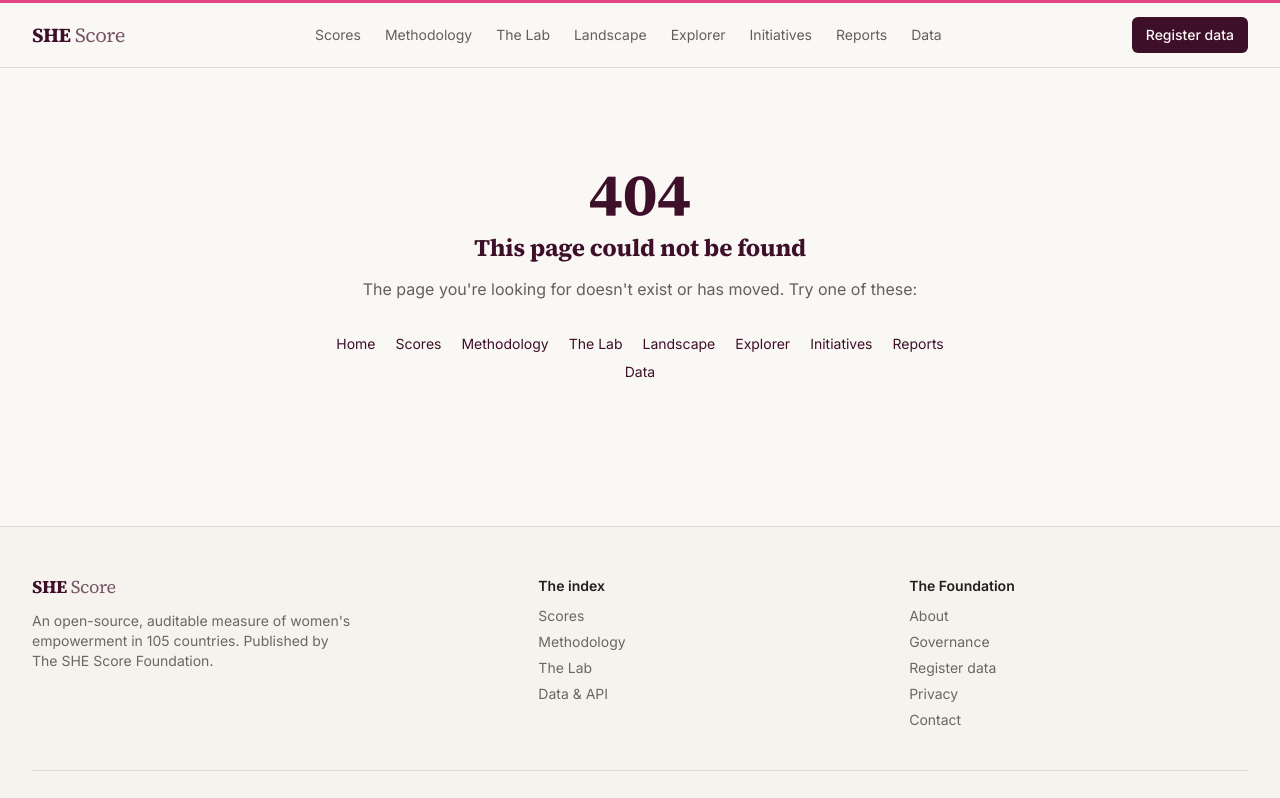
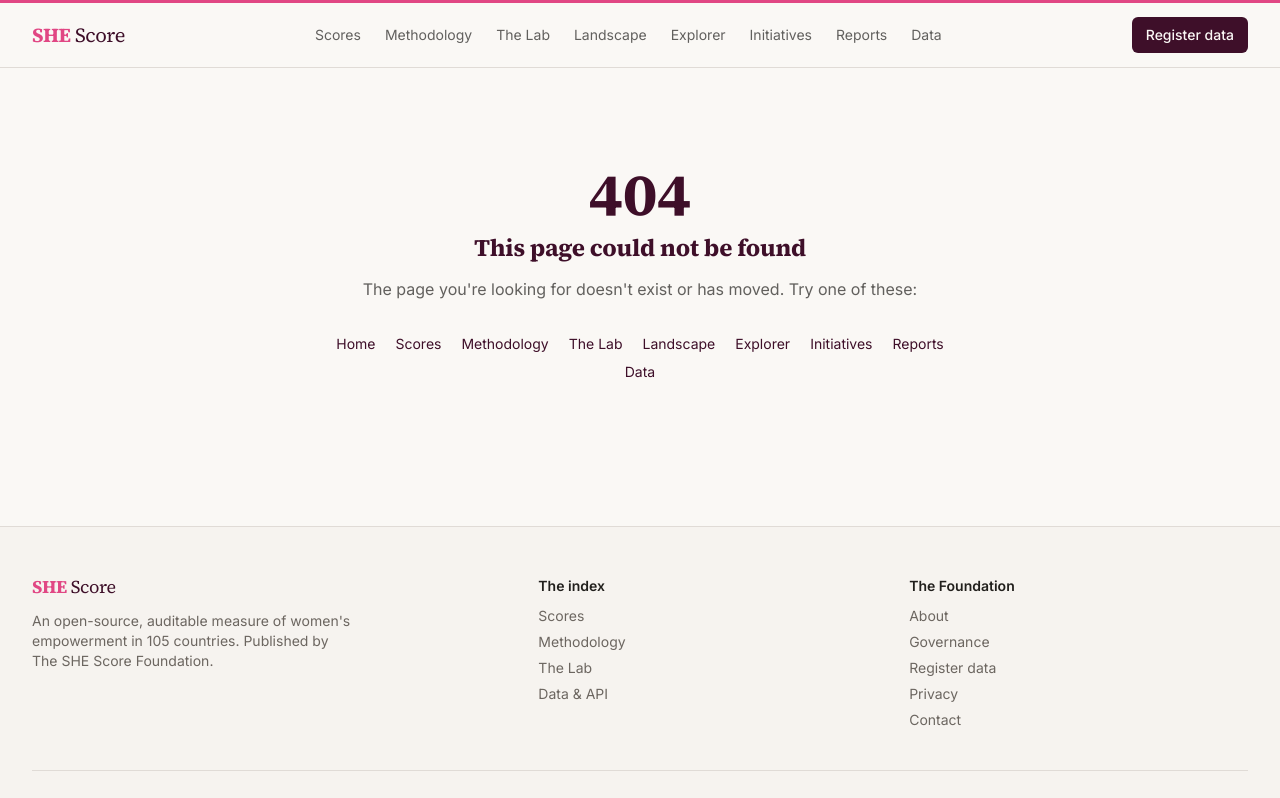
Before and after one commit to shetoken/shescore, a React (Vite) app: page /404 in a window 1280 px wide. Shown: the top 798 px of the page. Built offline with nearby package versions, Linux system fonts and the light colour scheme.

Commit message:
Wordmark: SHE in magenta, Score in burgundy
Co-Authored-By: Claude Opus 4.8 (1M context) <noreply@anthropic.com>

```diff
--- a/src/components/design/Wordmark.tsx
+++ b/src/components/design/Wordmark.tsx
@@ -5,8 +5,8 @@ import { Link } from "react-router-dom";
 export function Wordmark({ className = "", as = "link" }: { className?: string; as?: "link" | "span" }) {
   const inner = (
     <span className={`font-serif tracking-tight leading-none ${className}`}>
-      <span className="font-bold text-primary">SHE</span>
-      <span className="font-normal text-primary/70"> Score</span>
+      <span className="font-bold text-magenta">SHE</span>
+      <span className="font-normal text-primary"> Score</span>
     </span>
   );
   if (as === "span") return inner;
```
